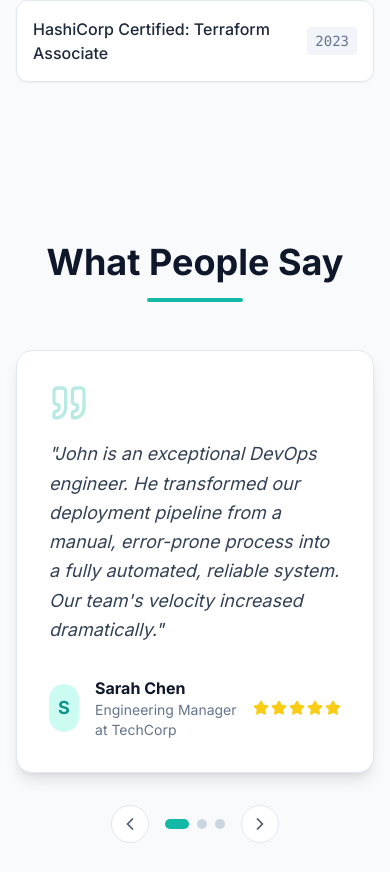
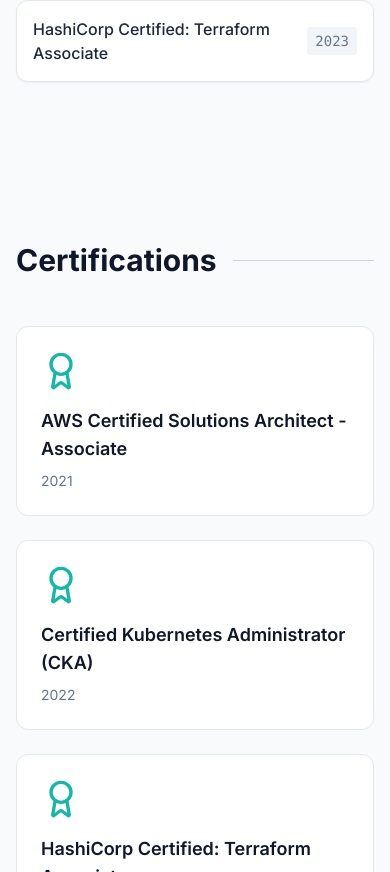
Before and after one commit to JeevanBennur1234/Devops_Porfolio_CI-CD, a React (Vite) app in the folder my-devops-portfolio/: page / in a window 390 px wide. Shown: the part 10612-11484 px from the top of the page. Built offline with nearby package versions, Linux system fonts and the light colour scheme; no server answers.

Commit message:
feat: add certifications section

```diff
--- a/my-devops-portfolio/src/App.jsx
+++ b/my-devops-portfolio/src/App.jsx
@@ -10,6 +10,7 @@
 import Education from './components/sections/Education';
 import Testimonials from './components/sections/Testimonials';
 import GitHubStats from './components/sections/GitHubStats';
+import Certifications from './components/sections/Certifications';
 import Blog from './components/sections/Blog';
 import Contact from './components/sections/Contact';
 import BackToTop from './components/BackToTop';
@@ -29,6 +30,7 @@
         <Projects />
         <Experience />
         <Education />
+        <Certifications />
         <Testimonials />
         <GitHubStats />
         <Blog />
--- a/my-devops-portfolio/src/components/layout/Navbar.jsx
+++ b/my-devops-portfolio/src/components/layout/Navbar.jsx
@@ -8,6 +8,7 @@
   { name: 'Skills', to: 'skills' },
   { name: 'Projects', to: 'projects' },
   { name: 'Experience', to: 'experience' },
+  { name: 'Certifications', to: 'certifications' },
   { name: 'Blog', to: 'blog' },
   { name: 'Terminal', to: 'terminal' },
   { name: 'Contact', to: 'contact' },
--- /dev/null
+++ b/my-devops-portfolio/src/components/sections/Certifications.jsx
@@ -0,0 +1,43 @@
+import { motion } from 'framer-motion';
+import { portfolioContent } from '../../data/content';
+import { Award } from 'lucide-react';
+
+export default function Certifications() {
+  const { certifications } = portfolioContent;
+
+  if (!certifications || certifications.length === 0) return null;
+
+  return (
+    <section id="certifications" className="py-20">
+      <div className="max-w-7xl mx-auto px-4 sm:px-6 lg:px-8">
+        <motion.div
+          initial={{ opacity: 0, y: 20 }}
+          whileInView={{ opacity: 1, y: 0 }}
+          viewport={{ once: true }}
+          transition={{ duration: 0.5 }}
+          className="mb-12 flex items-center gap-4"
+        >
+          <h2 className="text-3xl font-bold text-slate-900 dark:text-white">Certifications</h2>
+          <div className="h-px bg-slate-300 dark:bg-slate-700 flex-1 max-w-xs"></div>
+        </motion.div>
+
+        <div className="grid grid-cols-1 md:grid-cols-3 gap-6">
+          {certifications.map((cert, index) => (
+            <motion.div
+              key={index}
+              initial={{ opacity: 0, y: 20 }}
+              whileInView={{ opacity: 1, y: 0 }}
+              viewport={{ once: true }}
+              transition={{ duration: 0.5, delay: index * 0.1 }}
+              className="p-6 rounded-xl bg-white dark:bg-slate-800 border border-slate-200 dark:border-slate-700 hover:shadow-lg hover:shadow-primary-500/10 transition-all group"
+            >
+              <Award className="w-10 h-10 text-primary-500 mb-4 group-hover:scale-110 transition-transform" />
+              <h3 className="text-lg font-semibold text-slate-900 dark:text-white mb-2">{cert.name}</h3>
+              <p className="text-sm text-slate-500 dark:text-slate-400">{cert.year}</p>
+            </motion.div>
+          ))}
+        </div>
+      </div>
+    </section>
+  );
+}
```
Also changed, not shown: 1 other file (tests, documents, lock files or other folders).
